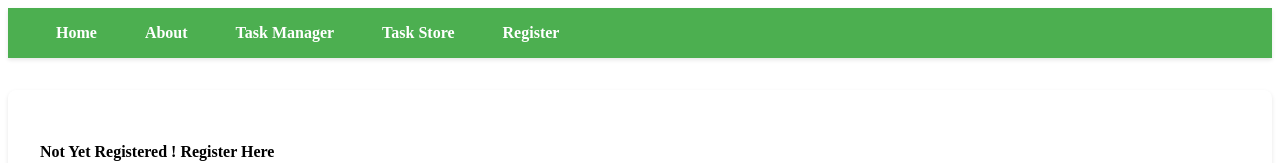
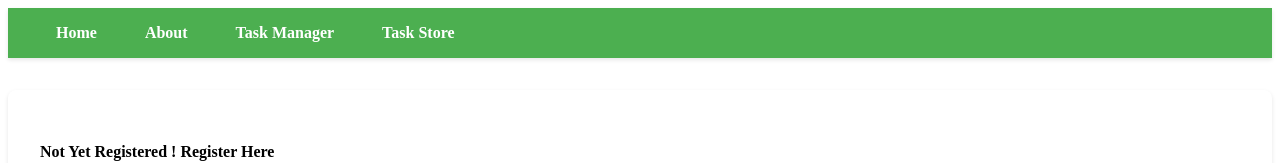
Before and after one commit to Hskapoor/Task, a SvelteKit app: page / in a window 1280 px wide. Shown: the top 163 px of the page. Built offline with nearby package versions, Linux system fonts and the light colour scheme.

Commit message:
Update +layout.svelte

```diff
--- a/src/routes/+layout.svelte
+++ b/src/routes/+layout.svelte
@@ -12,7 +12,7 @@
             <li><a href="/about" on:click|preventDefault={() => goto('/about')}>About</a></li>
             <li><a href="/tasks" on:click|preventDefault={() => goto('/tasks')}>Task Manager</a></li>
             <li><a href="/tasksStore" on:click|preventDefault={() => goto('/tasksStore')}>Task Store</a></li>
-            <li><a href="/register" on:click|preventDefault={() => goto('/register')}>Register</a></li>
+         <!--   <li><a href="/register" on:click|preventDefault={() => goto('/register')}>Register</a></li>-->
         </ul>
     </nav>
 </header>
```
